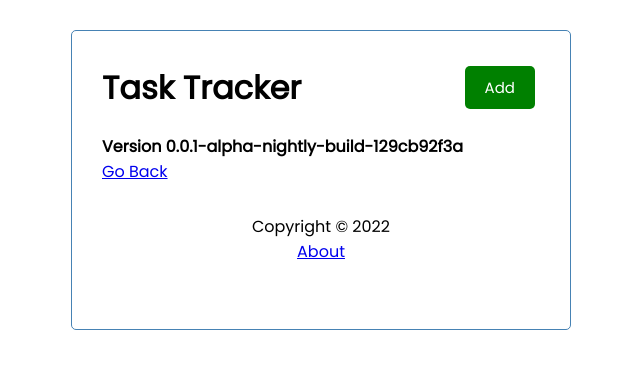
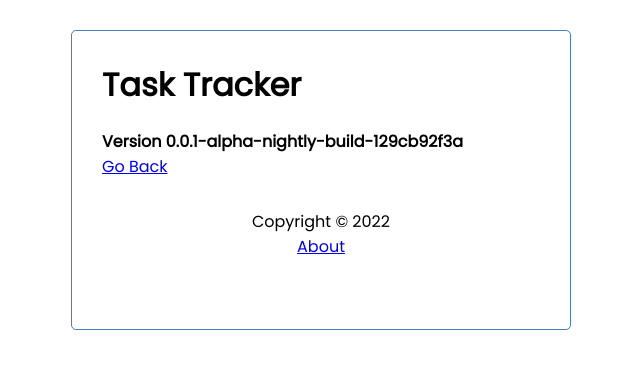
Before and after one commit to williamokano/react-crash-course, a React (Create React App) app: page /about in a window 1280 px wide. Shown: the top 368 px of the page, without its empty margins (319-959 px from the left). Built offline with nearby package versions, Linux system fonts and the light colour scheme.

Commit message:
using useLocation to remove add button

```diff
--- a/src/components/Header.js
+++ b/src/components/Header.js
@@ -1,12 +1,15 @@
 import PropTypes from 'prop-types';
+import { useLocation } from 'react-router-dom';
 import Button from './Button'
 
 const Header = ({ title, onAdd, showAdd }) => {
 
+    const location = useLocation()
+
     return (
         <header className='header'>
             <h1>{title}</h1>
-            <Button color={showAdd ? 'red' : 'green'} text={showAdd ? 'Close' : 'Add'} onClick={onAdd} />
+            {location.pathname === '/' && <Button color={showAdd ? 'red' : 'green'} text={showAdd ? 'Close' : 'Add'} onClick={onAdd} />}
         </header>
     );
 };
```
